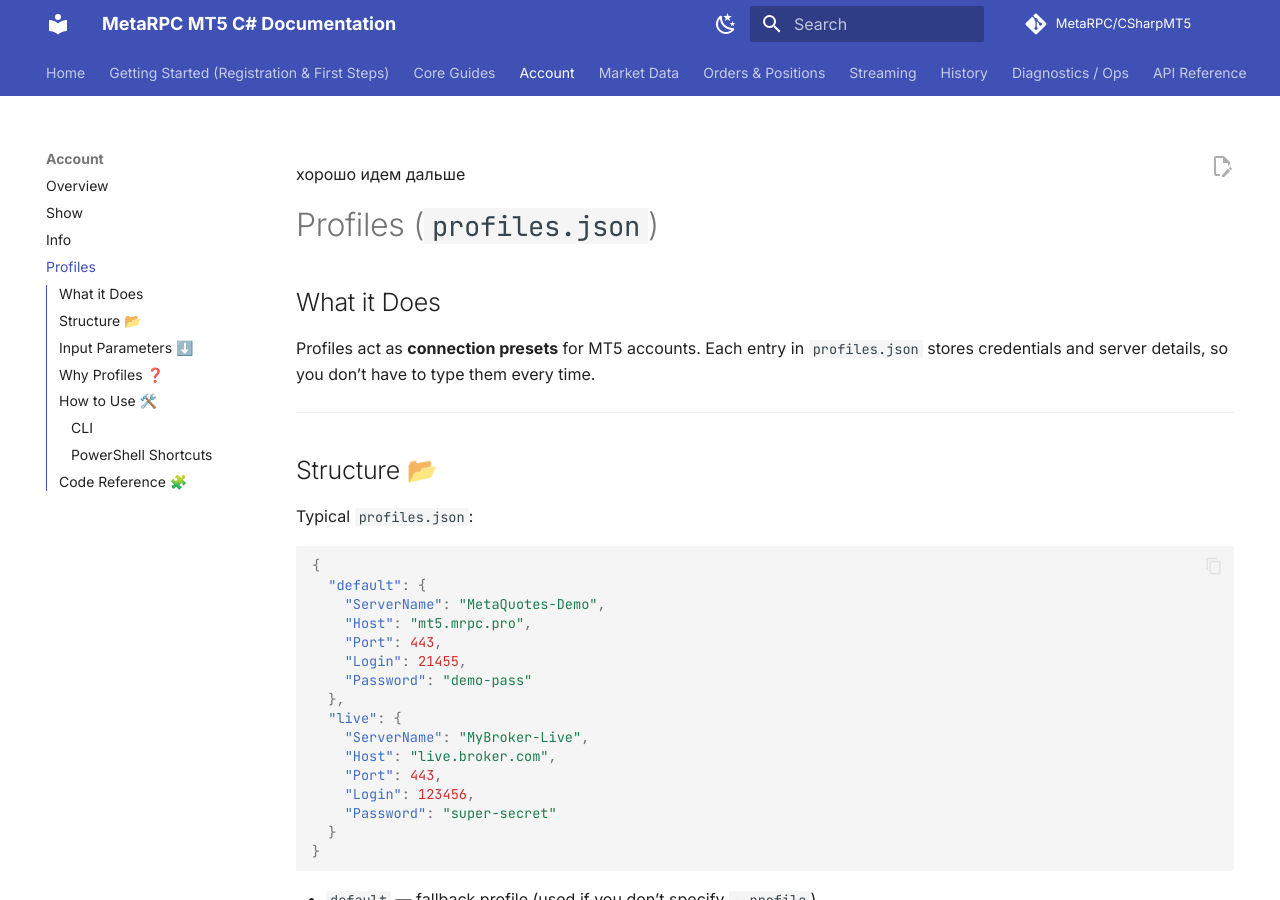
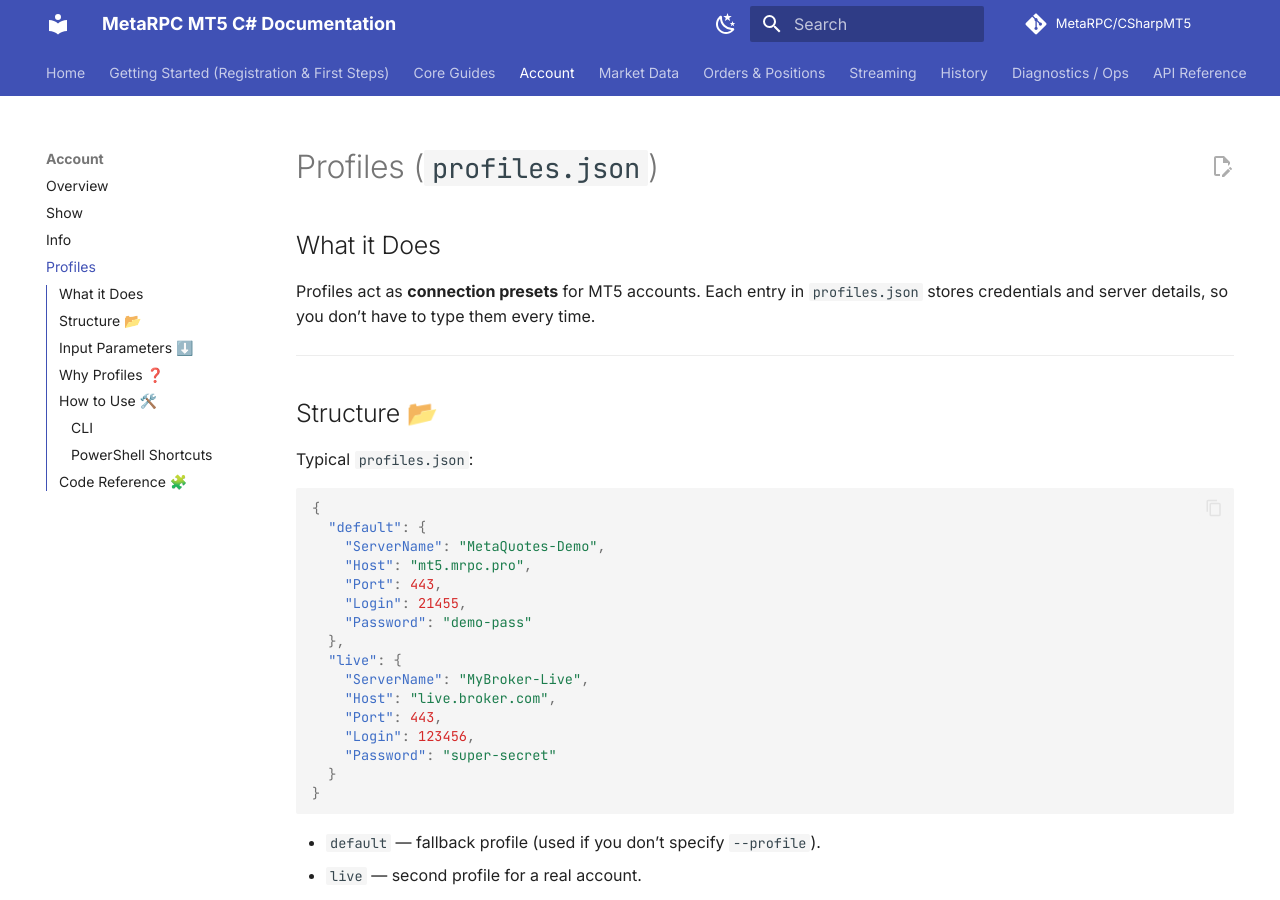
Before and after one commit to MetaRPC/CSharpMT5, an MkDocs documentation site: the page built from docs/Account/Profiles.md, in a window 1280 px wide and 900 px high. Built offline with MkDocs 1.6.1 and Material for MkDocs 9.7.7, drawn with Linux system fonts in a browser that asks for light colours; comment, search, counter and statistics services are not loaded.

Commit message:
Update Profiles.md

```diff
--- a/docs/Account/Profiles.md
+++ b/docs/Account/Profiles.md
@@ -1,5 +1,3 @@
-хорошо
-идем дальше
 # Profiles (`profiles.json`)
 
 ## What it Does
```
